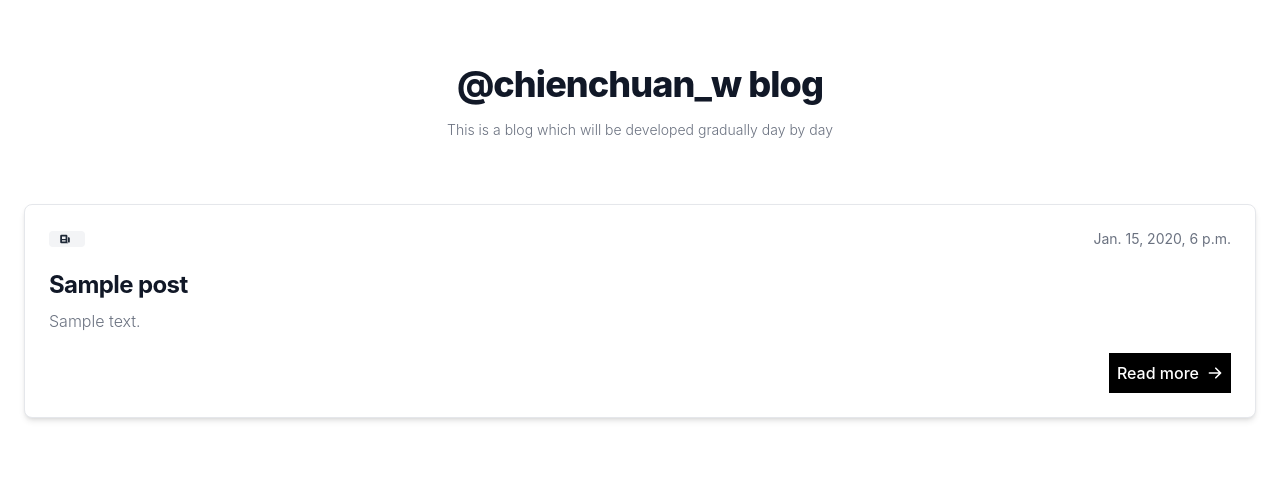
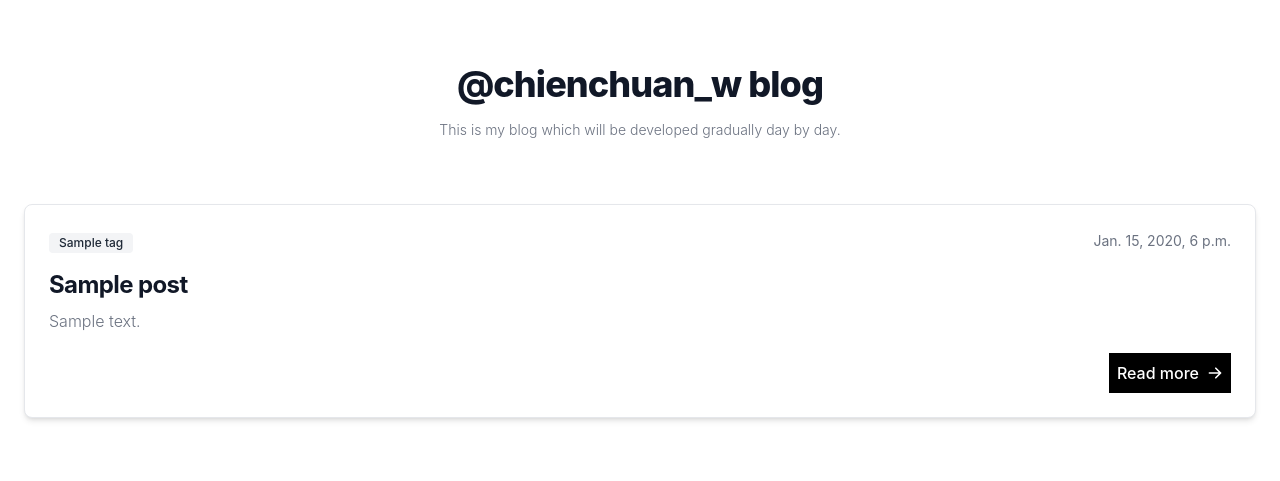
Before and after one commit to chienchuanw/django-blog, a Django app: page / in a window 1280 px wide. Shown: the top 481 px of the page. Run offline with Django 5.2, Linux system fonts and the light colour scheme; tables that the repository leaves empty hold one stand-in row (values such as "Sample post"); style sheets or scripts are compiled from the project's sources.

Commit message:
Genereted tags of a post in HomeView

```diff
--- a/core/views.py
+++ b/core/views.py
@@ -8,5 +8,12 @@ class HomeView(TemplateView):
 
     def get_context_data(self, **kwargs) -> dict[str, Any]:
         context = super().get_context_data(**kwargs)
-        context["posts"] = Post.objects.all()
+        posts = Post.objects.all().order_by("-pk")
+
+        # Sorted tags in each post
+        for post in posts:
+            post.sorted_tags = post.tags.all().order_by("name")
+
+        context["posts"] = posts
+
         return context
--- a/posts/models.py
+++ b/posts/models.py
@@ -20,7 +20,8 @@ class Post(models.Model):
     published_at = models.DateTimeField(null=True, blank=True)
 
     def __str__(self):
-        return self.title
+        tags = ", ".join(f"#{tag.name}" for tag in self.tags.all())
+        return f"{self.title} ({tags})"
 
     def publish(self):
         self.published_at = timezone.now()
--- a/templates/core/home.html
+++ b/templates/core/home.html
@@ -5,17 +5,20 @@
   <div class="py-8 px-4 mx-auto max-w-screen-xl lg:py-16 lg:px-6">
 		<div class="mx-auto max-w-screen-sm text-center lg:mb-16 mb-8">
 			<h2 class="mb-4 text-3xl lg:text-4xl tracking-tight font-extrabold text-gray-900">@chienchuan_w blog</h2>
-			<p class="font-light text-sm text-gray-500 sm:text-sm">This is a blog which will be developed gradually day by day</p>
+			<p class="font-light text-sm text-gray-500 sm:text-sm">This is my blog which will be developed gradually day by day.</p>
 		</div>
 		<div class="grid gap-8 lg:grid-cols-1">
 			{% for post in posts %}
 			<article class="p-6 bg-white rounded-lg border border-gray-200 shadow-md">
-				<div class="flex justify-between items-center mb-5 text-gray-500">
-					<span class="bg-gray-100 text-gray-800 text-xs font-medium inline-flex items-center px-2.5 py-0.5 rounded">
-						<svg class="mr-1 w-3 h-3" fill="currentColor" viewBox="0 0 20 20" xmlns="http://www.w3.org/2000/svg"><path fill-rule="evenodd" d="M2 5a2 2 0 012-2h8a2 2 0 012 2v10a2 2 0 002 2H4a2 2 0 01-2-2V5zm3 1h6v4H5V6zm6 6H5v2h6v-2z" clip-rule="evenodd"></path><path d="M15 7h1a2 2 0 012 2v5.5a1.5 1.5 0 01-3 0V7z"></path></svg>
-						{{ post.tag }}
-					</span>
-					<span class="text-sm">{{ post.created_at }}</span>
+				<div class="flex justify-between items-center mb-4 text-gray-500">
+					<div>
+						{% for tag in post.sorted_tags.all %}
+						<span class="bg-gray-100 text-gray-800 text-xs font-medium inline-flex items-center px-2.5 py-0.5 rounded">
+							{{ tag }}
+						</span>
+						{% endfor %}
+					</div>
+					<span class="text-sm">{{ post.published_at }}</span>
 				</div>
 				<h2 class="mb-2 text-2xl font-bold tracking-tight text-gray-900 "><a href="#">{{ post.title }}</a></h2>
 				<p class="mb-5 font-light text-gray-500">{{ post.content }}</p>
```
